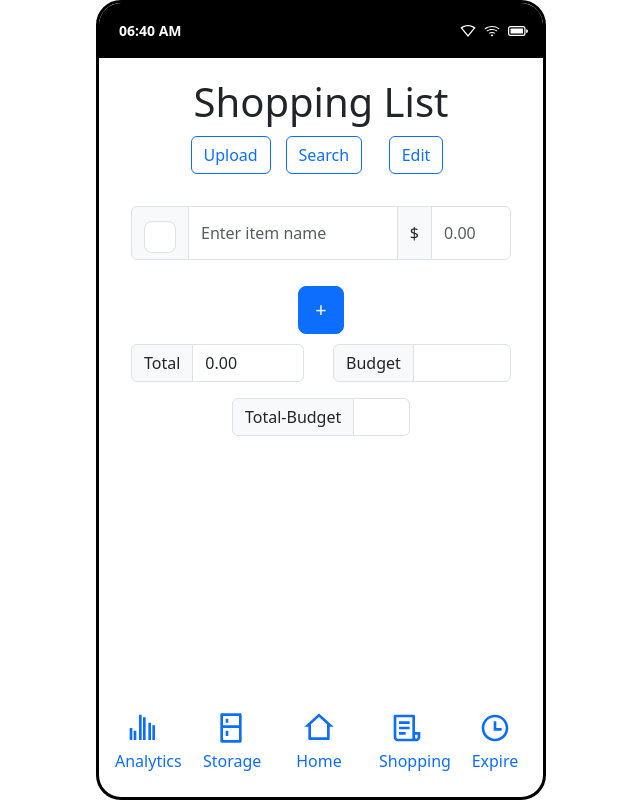
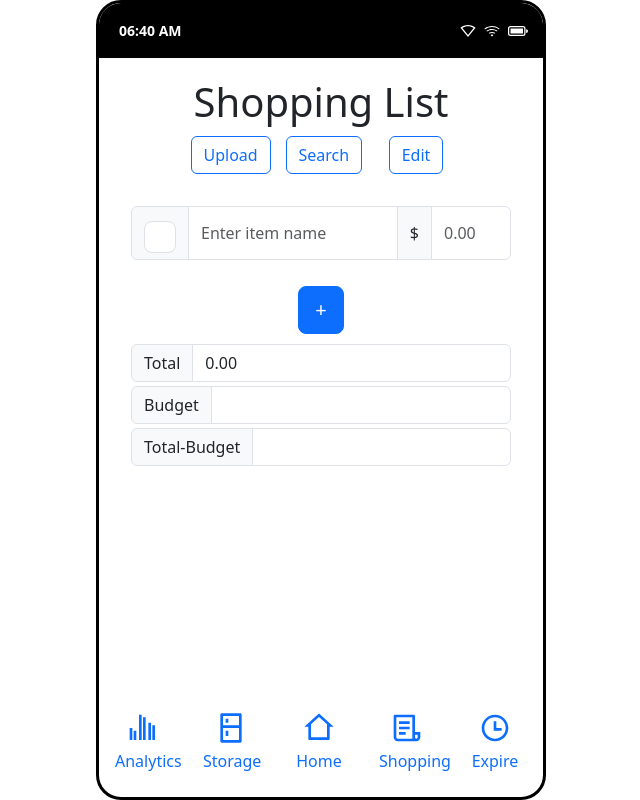
Before and after one commit to irene001019/Comp4020-project-Grocery-Assistant-, a React (Create React App) app in the folder comp4020-project/: page /shoppingList in a window 1280 px wide. Shown: the whole page, without its empty margins (319-959 px from the left). Built offline with nearby package versions, Linux system fonts and the light colour scheme.

Commit message:
Added a warning message for negative budget

```diff
--- a/comp4020-project/src/components/SimpleInputGroup.jsx
+++ b/comp4020-project/src/components/SimpleInputGroup.jsx
@@ -3,23 +3,21 @@ import React from "react";
 const SimpleInputGroup = (props) => {
   return (
     <div className="row justify-content-center" style={props.style}>
-      {props.items.map((valueName,index) => (
-        <div className="col-6 mb-3 mb-sm-3">
+      {props.items.map((valueName, index) => (
+        <div className="row-3 mb-1" key={index}>
           <div className="input-group">
             <span className="input-group-text">{valueName}</span>
             <input
               type="text"
               aria-label="Amount"
-              className="form-control"
-              style={{ maxWidth: "7rem" }}
+              className={`form-control ${valueName === 'Total-Budget' && props.values && parseFloat(props.values[index]) < 0 ? 'text-danger fw-bold' : ''}`}
               value={props.values ? props.values[index] : ""}
               onChange={(e) => {
                 if (props.onValueChange && valueName === "Budget") {
-                    props.onValueChange(index, e.target.value);
-                  }
+                  props.onValueChange(index, e.target.value);
                 }
-         }
-
+              }}
+              readOnly={valueName === "Total" || valueName === "Total-Budget"}
             />
           </div>
         </div>
```
